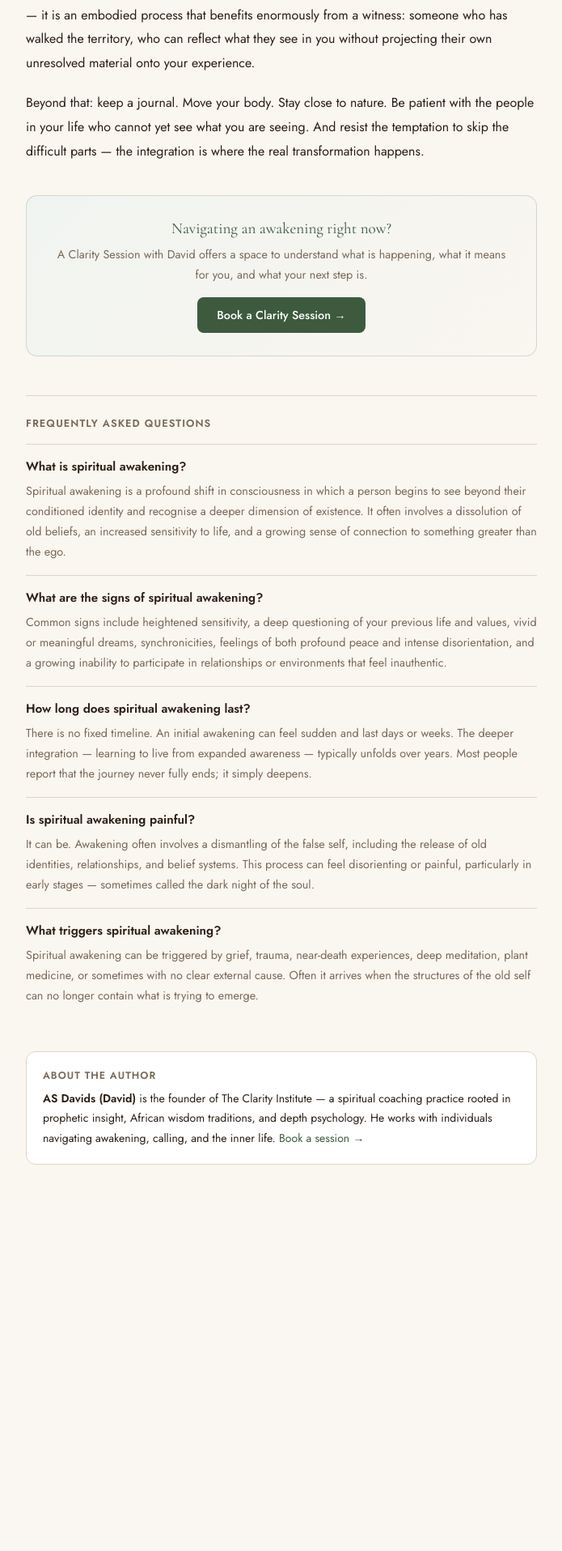
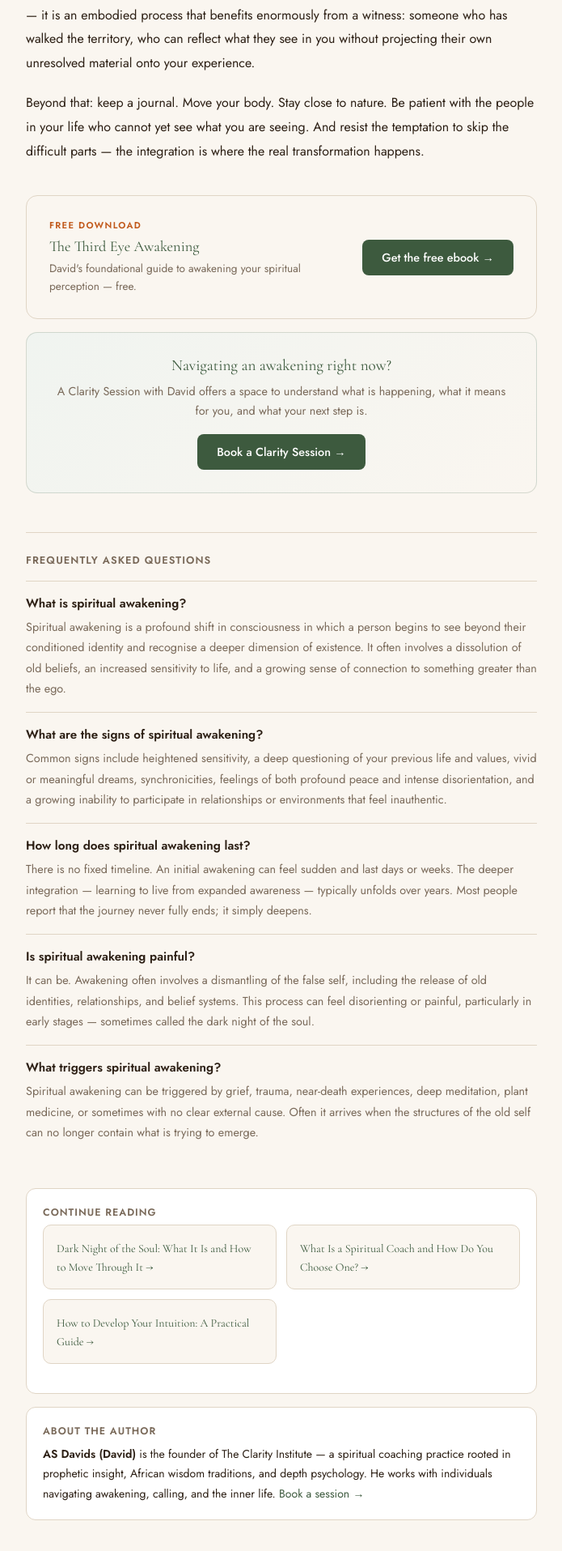
Before and after one commit to asdavids/clarity-institute, a Next.js app: page /blog/what-is-spiritual-awakening in a window 1280 px wide. Shown: the part 1940-3855 px from the top of the page at 81% size, without its empty margins (292-987 px from the left). Before the commit the page ends 3426 px from the top, so only its background shows below. Built offline with nearby package versions, Linux system fonts and the light colour scheme; no server answers.

Commit message:
seo: add canonical tags, internal related-post links, and ebook lead capture to blog posts

```diff
--- a/pages/blog/african-spirituality-and-the-third-eye.js
+++ b/pages/blog/african-spirituality-and-the-third-eye.js
@@ -24,6 +24,7 @@ export default function Post() {
         <meta property="og:description" content="Long before western spirituality adopted the third eye concept, African traditions held a deep understanding of inner sight. Here's what they reveal." />
         <meta property="og:image" content="https://www.theclarityinstitute.guru/og-image.png" />
         <meta property="og:type" content="article" />
+        <link rel="canonical" href="https://www.theclarityinstitute.guru/blog/african-spirituality-and-the-third-eye" />
         <script type="application/ld+json" dangerouslySetInnerHTML={{ __html: JSON.stringify({
           "@context": "https://schema.org",
           "@type": "FAQPage",
--- a/pages/blog/how-to-develop-your-intuition.js
+++ b/pages/blog/how-to-develop-your-intuition.js
@@ -25,6 +25,7 @@ export default function Post() {
         <meta property="og:description" content="Intuition is a faculty you can develop. Here's a practical, grounded guide to strengthening your inner knowing." />
         <meta property="og:image" content="https://www.theclarityinstitute.guru/og-image.png" />
         <meta property="og:type" content="article" />
+        <link rel="canonical" href="https://www.theclarityinstitute.guru/blog/how-to-develop-your-intuition" />
         <script type="application/ld+json" dangerouslySetInnerHTML={{ __html: JSON.stringify({
           "@context": "https://schema.org",
           "@type": "FAQPage",
--- a/pages/blog/recurring-dreams.js
+++ b/pages/blog/recurring-dreams.js
@@ -24,6 +24,7 @@ export default function Post() {
         <meta property="og:description" content="Recurring dreams are your psyche's most persistent messages. Here's what they mean and why they repeat." />
         <meta property="og:image" content="https://www.theclarityinstitute.guru/og-image.png" />
         <meta property="og:type" content="article" />
+        <link rel="canonical" href="https://www.theclarityinstitute.guru/blog/recurring-dreams" />
         <script type="application/ld+json" dangerouslySetInnerHTML={{ __html: JSON.stringify({
           "@context": "https://schema.org",
           "@type": "FAQPage",
--- a/pages/blog/what-is-a-spiritual-coach.js
+++ b/pages/blog/what-is-a-spiritual-coach.js
@@ -25,6 +25,7 @@ export default function Post() {
         <meta property="og:description" content="A spiritual coach helps you navigate your inner life. Here's what they do, how they differ from therapists, and how to choose the right one." />
         <meta property="og:image" content="https://www.theclarityinstitute.guru/og-image.png" />
         <meta property="og:type" content="article" />
+        <link rel="canonical" href="https://www.theclarityinstitute.guru/blog/what-is-a-spiritual-coach" />
         <script type="application/ld+json" dangerouslySetInnerHTML={{ __html: JSON.stringify({
           "@context": "https://schema.org",
           "@type": "FAQPage",
--- a/pages/blog/what-is-spiritual-awakening.js
+++ b/pages/blog/what-is-spiritual-awakening.js
@@ -25,6 +25,7 @@ export default function Post() {
         <meta property="og:description" content="Spiritual awakening is a profound shift in how you perceive yourself and reality. Learn the signs, the stages, and how to navigate what comes next." />
         <meta property="og:image" content="https://www.theclarityinstitute.guru/og-image.png" />
         <meta property="og:type" content="article" />
+        <link rel="canonical" href="https://www.theclarityinstitute.guru/blog/what-is-spiritual-awakening" />
         <script type="application/ld+json" dangerouslySetInnerHTML={{ __html: JSON.stringify({
           "@context": "https://schema.org",
           "@type": "FAQPage",
@@ -92,7 +93,18 @@ export default function Post() {
 
           <P>Beyond that: keep a journal. Move your body. Stay close to nature. Be patient with the people in your life who cannot yet see what you are seeing. And resist the temptation to skip the difficult parts — the integration is where the real transformation happens.</P>
 
-          <div style={{ background:`linear-gradient(135deg, #f0f4f0, ${C.cream})`, border:`1px solid ${C.green}30`, borderRadius:14, padding:'1.75rem', marginTop:'2.5rem', textAlign:'center' }}>
+          <div style={{ background:C.cream2, border:`1px solid ${C.border}`, borderRadius:14, padding:'1.75rem', marginTop:'2.5rem', display:'flex', flexWrap:'wrap', alignItems:'center', gap:'1.25rem' }}>
+            <div style={{ flex:'1', minWidth:200 }}>
+              <p style={{ fontSize:'0.7rem', fontWeight:600, textTransform:'uppercase', letterSpacing:'0.12em', color:C.orange, margin:'0 0 0.4rem' }}>Free Download</p>
+              <p style={{ fontFamily:serif, fontSize:'1.15rem', color:C.green, margin:'0 0 0.3rem', lineHeight:1.3 }}>The Third Eye Awakening</p>
+              <p style={{ fontSize:'0.85rem', color:C.muted, margin:0, lineHeight:1.6 }}>David's foundational guide to awakening your spiritual perception — free.</p>
+            </div>
+            <Link href="/ebook" style={{ display:'inline-block', background:C.green, color:'white', padding:'0.75rem 1.5rem', borderRadius:8, textDecoration:'none', fontSize:'0.9rem', fontWeight:500, whiteSpace:'nowrap' }}>
+              Get the free ebook →
+            </Link>
+          </div>
+
+          <div style={{ background:`linear-gradient(135deg, #f0f4f0, ${C.cream})`, border:`1px solid ${C.green}30`, borderRadius:14, padding:'1.75rem', marginTop:'1rem', textAlign:'center' }}>
             <p style={{ fontFamily:serif, fontSize:'1.2rem', color:C.green, margin:'0 0 0.5rem' }}>Navigating an awakening right now?</p>
             <p style={{ color:C.muted, fontSize:'0.9rem', margin:'0 0 1rem', lineHeight:1.7 }}>A Clarity Session with David offers a space to understand what is happening, what it means for you, and what your next step is.</p>
             <Link href="/clarity-session" style={{ display:'inline-block', background:C.green, color:C.white, padding:'0.75rem 1.5rem', borderRadius:8, textDecoration:'none', fontSize:'0.9rem', fontWeight:500 }}>Book a Clarity Session →</Link>
@@ -108,6 +120,21 @@ export default function Post() {
           </div>
 
           <div style={{ marginTop:'2rem', padding:'1.25rem', background:C.white, border:`1px solid ${C.border}`, borderRadius:12 }}>
+            <p style={{ fontSize:'0.78rem', color:C.muted, fontWeight:600, textTransform:'uppercase', letterSpacing:'0.08em', margin:'0 0 0.4rem' }}>Continue reading</p>
+            <div style={{ display:'grid', gridTemplateColumns:'repeat(auto-fit, minmax(200px, 1fr))', gap:'0.75rem', marginBottom:'1rem' }}>
+              {[
+                { slug:'dark-night-of-the-soul', title:'Dark Night of the Soul: What It Is and How to Move Through It' },
+                { slug:'what-is-a-spiritual-coach', title:'What Is a Spiritual Coach and How Do You Choose One?' },
+                { slug:'how-to-develop-your-intuition', title:'How to Develop Your Intuition: A Practical Guide' },
+              ].map(p => (
+                <Link key={p.slug} href={`/blog/${p.slug}`} style={{ background:C.cream, border:`1px solid ${C.border}`, borderRadius:10, padding:'1rem', textDecoration:'none', display:'block' }}>
+                  <span style={{ fontSize:'0.875rem', color:C.green, fontFamily:serif, lineHeight:1.4 }}>{p.title} →</span>
+                </Link>
+              ))}
+            </div>
+          </div>
+
+          <div style={{ marginTop:'1rem', padding:'1.25rem', background:C.white, border:`1px solid ${C.border}`, borderRadius:12 }}>
             <p style={{ fontSize:'0.78rem', color:C.muted, fontWeight:600, textTransform:'uppercase', letterSpacing:'0.08em', margin:'0 0 0.4rem' }}>About the author</p>
             <p style={{ fontSize:'0.875rem', color:C.text, lineHeight:1.75, margin:0 }}>
               <strong>AS Davids (David)</strong> is the founder of The Clarity Institute — a spiritual coaching practice rooted in prophetic insight, African wisdom traditions, and depth psychology. He works with individuals navigating awakening, calling, and the inner life. <Link href="/clarity-session" style={{ color:C.green }}>Book a session →</Link>
```
Also changed, not shown: pages/blog/dark-night-of-the-soul.js (+16 -0 lines), pages/blog/what-does-it-mean-to-dream-about-someone.js (+15 -0 lines), pages/blog/what-is-shadow-work.js (+15 -0 lines).
